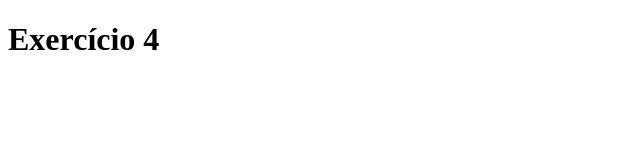
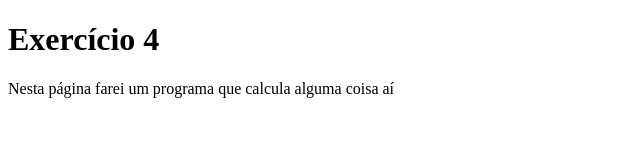
Before and after one commit to estrela801/Logica-programacao-js, a plain HTML site: page ExerciciosComplementares/Ex4.html in a window 1280 px wide. Shown: the whole page, without its empty margins (0-640 px from the left). Drawn offline with Linux system fonts and the light colour scheme.

Commit message:
Atualizar o Ex4.html

```diff
--- a/ExerciciosComplementares/Ex4.html
+++ b/ExerciciosComplementares/Ex4.html
@@ -7,5 +7,7 @@
 </head>
 <body>
     <h1>Exercício 4</h1>
+    <p> Nesta página farei um programa que calcula alguma coisa aí</p>
+
 </body>
 </html>
```
